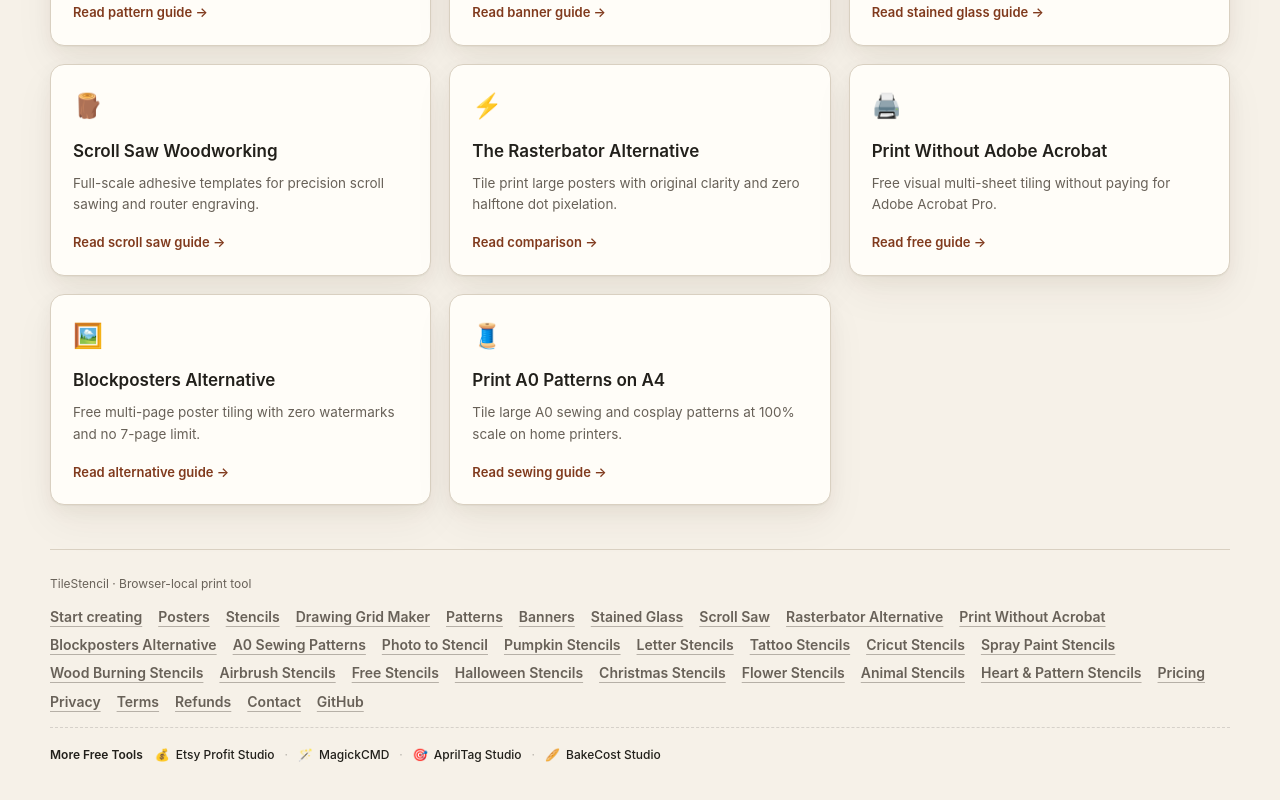
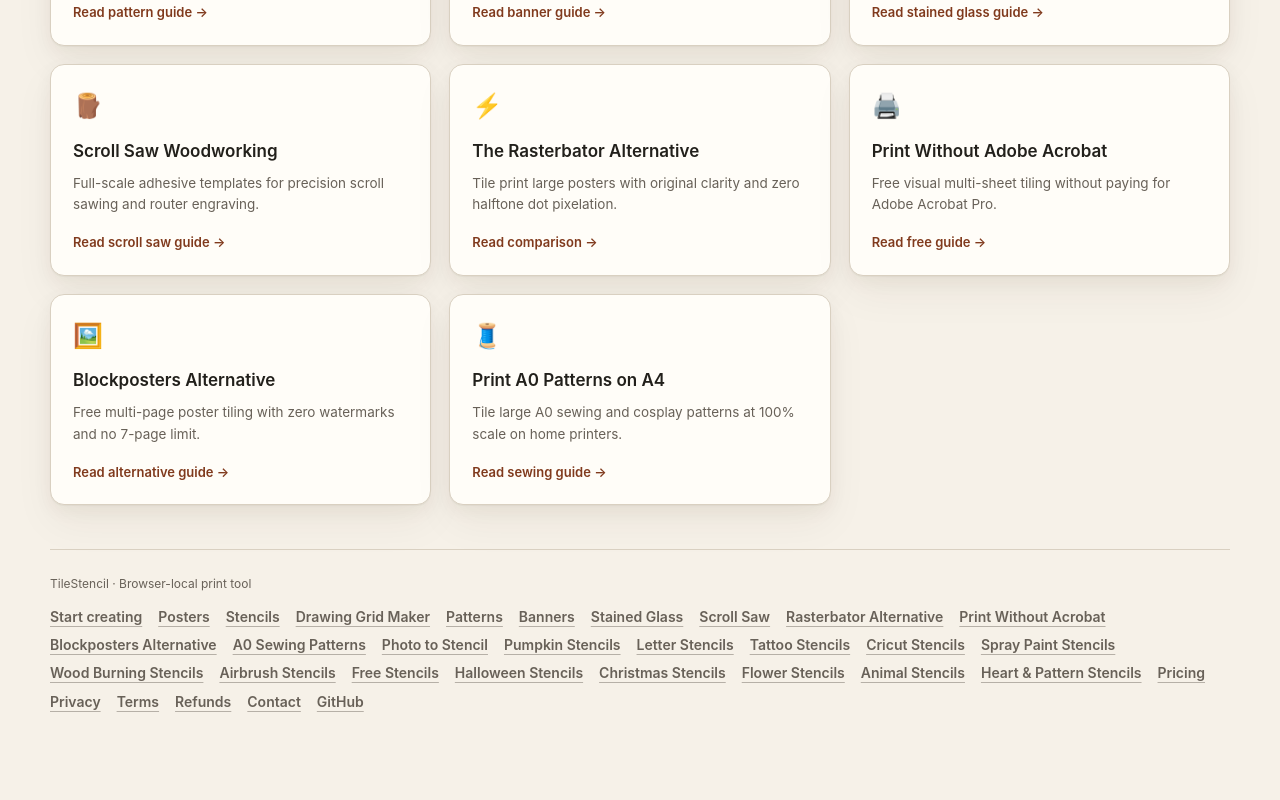
Before and after one commit to ismilewolf-eng/tilestencil, a Next.js app: page / in a window 1280 px wide. Shown: the part 3314-4114 px from the top of the page. After the commit the page ends 4059 px from the top, so only its background shows below. Built offline with nearby package versions, Linux system fonts and the light colour scheme; no server answers.

Commit message:
Drop the More Free Tools footer row: the skillary.ai tools leave with the domain sale and MagickCMD is no longer maintained

```diff
--- a/app/globals.css
+++ b/app/globals.css
@@ -1064,55 +1064,6 @@
   gap: 6px 16px;
 }
 
-.footer-tools {
-  display: flex;
-  align-items: center;
-  flex-wrap: wrap;
-  gap: 8px 12px;
-  padding-top: 12px;
-  border-top: 1px dashed color-mix(in srgb, var(--ink) 15%, transparent);
-  color: var(--muted);
-  font-size: 12px;
-}
-
-.footer-tools-label {
-  color: var(--ink);
-  font-weight: 600;
-}
-
-.footer-tools ul {
-  display: flex;
-  align-items: center;
-  flex-wrap: wrap;
-  gap: 8px 10px;
-  margin: 0;
-  padding: 0;
-  list-style: none;
-}
-
-/* Hairline separators between tools, drawn per item so they survive wrapping. */
-.footer-tools li + li::before {
-  margin-right: 10px;
-  color: color-mix(in srgb, var(--ink) 30%, transparent);
-  content: "·";
-}
-
-.footer-tools li {
-  display: inline-flex;
-  align-items: center;
-}
-
-.footer-tools a {
-  display: inline-flex;
-  align-items: center;
-  gap: 6px;
-  min-height: 28px;
-  color: var(--ink);
-  font-weight: 500;
-  text-decoration: none;
-  transition: color 160ms var(--ease-out);
-}
-
 .legal-shell {
   display: flex;
   min-height: 100dvh;
@@ -1502,12 +1453,6 @@
   .back-link:hover,
   .guide-callout a:hover {
     color: var(--accent-dark);
-  }
-
-  .footer-tools a:hover {
-    color: var(--accent);
-    text-decoration: underline;
-    text-underline-offset: 3px;
   }
 
   .topbar nav .language-switch:hover,
--- a/components/SiteFooter.tsx
+++ b/components/SiteFooter.tsx
@@ -26,33 +26,6 @@
     </div>
   );
 }
-
-const moreTools = [
-  {
-    href: "https://fee.skillary.ai",
-    glyph: "💰",
-    name: "Etsy Profit Studio",
-    title: { zh: "Etsy 卖家利润与定价计算器", en: "Etsy Fee & Margin Calculator for Sellers" },
-  },
-  {
-    href: "https://magickcmd.com",
-    glyph: "🪄",
-    name: "MagickCMD",
-    title: { zh: "ImageMagick 图像处理指令生成器", en: "ImageMagick Command Builder" },
-  },
-  {
-    href: "https://apriltag.skillary.ai",
-    glyph: "🎯",
-    name: "AprilTag Studio",
-    title: { zh: "机器人与视觉标定板生成", en: "AprilTag Calibration Studio" },
-  },
-  {
-    href: "https://bake.skillary.ai",
-    glyph: "🥖",
-    name: "BakeCost Studio",
-    title: { zh: "烘焙配方成本核算与定价工具", en: "Bakery Recipe Costing & Food Pricing" },
-  },
-];
 
 export function SiteFooter({ locale }: SiteFooterProps) {
   return (
@@ -94,24 +67,6 @@
           <a href="https://github.com/ismilewolf-eng/tilestencil" target="_blank" rel="noopener noreferrer">GitHub</a>
         </div>}
       </div>
-      <div className="footer-tools">
-        <span className="footer-tools-label">{text(locale, "更多免费工具", "More Free Tools")}</span>
-        <ul>
-          {moreTools.map((tool) => (
-            <li key={tool.href}>
-              <a
-                href={tool.href}
-                target="_blank"
-                rel="noopener noreferrer"
-                title={text(locale, tool.title.zh, tool.title.en)}
-              >
-                <span aria-hidden="true">{tool.glyph}</span>
-                {tool.name}
-              </a>
-            </li>
-          ))}
-        </ul>
-      </div>
     </footer>
   );
 }
--- a/lib/i18n/es.ts
+++ b/lib/i18n/es.ts
@@ -10,8 +10,6 @@
   "Airbrush Stencil Maker": "Creador de stencils para aerógrafo",
   "Airbrush Stencils": "Stencils para aerógrafo",
   "Animal Stencils": "Stencils de animales",
-  "AprilTag Calibration Studio": "AprilTag Calibration Studio",
-  "Bakery Recipe Costing & Food Pricing": "Costeo de recetas de panadería y precios de alimentos",
   "Banner letters": "Letras para banners",
   "Banners": "Banners",
   "Black-and-white template": "Plantilla en blanco y negro",
@@ -39,7 +37,6 @@
   "Dogs, cats, wolves, horses, unicorns, dinosaurs and more. Free PDF downloads.": "Perros, gatos, lobos, caballos, unicornios, dinosaurios y más. Descargas gratis en PDF.",
   "Enlarge stencils": "Agrandar stencils",
   "Enter a valid size to see the tiling layout here.": "Ingresa un tamaño válido para ver aquí la división en hojas.",
-  "Etsy Fee & Margin Calculator for Sellers": "Calculadora de comisiones y márgenes de Etsy para vendedores",
   "Event Signs & Large Banners": "Letreros para eventos y banners grandes",
   "Example: photo to stencil": "Ejemplo: de foto a stencil",
   "Export SVG for Cricut / laser cutters": "Exportar SVG para Cricut / cortadoras láser",
@@ -70,7 +67,6 @@
   "High contrast for tracing and cutting": "Alto contraste para calcar y cortar",
   "I've paid, check now": "Ya pagué, verificar ahora",
   "IMAGE EFFECT": "EFECTO DE IMAGEN",
-  "ImageMagick Command Builder": "ImageMagick Command Builder",
   "Import a local JPG or PNG, set its final size, and tile it across A4, A3, or US Letter. Your image stays in this browser.": "Importa un archivo JPG o PNG de tu dispositivo, define su tamaño final y divídelo en hojas A4, A3 o Carta (US Letter). Tu imagen se queda en este navegador.",
   "Invert black and white": "Invertir blanco y negro",
   "Keep colour and detail": "Conserva el color y el detalle",
@@ -94,7 +90,6 @@
   "Make an airbrush stencil →": "Crea un stencil para aerógrafo →",
   "Make letter stencils →": "Hacer plantillas de letras →",
   "Measurement unit": "Unidad de medida",
-  "More Free Tools": "Más herramientas gratis",
   "Multi-Page Poster Printing": "Impresión de pósters en varias hojas",
   "No image? Try a sample:": "¿Sin imagen? Prueba un ejemplo:",
   "No new tab? Open checkout": "¿No se abrió una pestaña? Abrir el pago",
--- a/lib/i18n/pt.ts
+++ b/lib/i18n/pt.ts
@@ -10,8 +10,6 @@
   "Airbrush Stencil Maker": "Criador de estêncil para aerógrafo",
   "Airbrush Stencils": "Estênceis para aerógrafo",
   "Animal Stencils": "Estênceis de animais",
-  "AprilTag Calibration Studio": "AprilTag Calibration Studio",
-  "Bakery Recipe Costing & Food Pricing": "Custo de receitas e preços para padaria",
   "Banner letters": "Letras para faixas",
   "Banners": "Faixas",
   "Black-and-white template": "Molde preto e branco",
@@ -39,7 +37,6 @@
   "Dogs, cats, wolves, horses, unicorns, dinosaurs and more. Free PDF downloads.": "Cães, gatos, lobos, cavalos, unicórnios, dinossauros e muito mais. PDFs para baixar de graça.",
   "Enlarge stencils": "Ampliar estênceis",
   "Enter a valid size to see the tiling layout here.": "Digite um tamanho válido para ver aqui a divisão em folhas.",
-  "Etsy Fee & Margin Calculator for Sellers": "Calculadora de taxas e margem da Etsy para vendedores",
   "Event Signs & Large Banners": "Placas para eventos e faixas grandes",
   "Example: photo to stencil": "Exemplo: foto para estêncil",
   "Export SVG for Cricut / laser cutters": "Exportar SVG para Cricut / cortadoras a laser",
@@ -70,7 +67,6 @@
   "High contrast for tracing and cutting": "Alto contraste para decalque e corte",
   "I've paid, check now": "Já paguei, verificar agora",
   "IMAGE EFFECT": "EFEITO DA IMAGEM",
-  "ImageMagick Command Builder": "ImageMagick Command Builder",
   "Import a local JPG or PNG, set its final size, and tile it across A4, A3, or US Letter. Your image stays in this browser.": "Importe um JPG ou PNG do seu dispositivo, defina o tamanho final e divida em folhas A4, A3 ou Carta (US Letter). Sua imagem fica neste navegador.",
   "Invert black and white": "Inverter preto e branco",
   "Keep colour and detail": "Manter cor e detalhes",
@@ -94,7 +90,6 @@
   "Make an airbrush stencil →": "Criar estêncil para aerógrafo →",
   "Make letter stencils →": "Fazer moldes de letras →",
   "Measurement unit": "Unidade de medida",
-  "More Free Tools": "Mais ferramentas grátis",
   "Multi-Page Poster Printing": "Impressão de pôster em várias folhas",
   "No image? Try a sample:": "Sem imagem? Experimente um exemplo:",
   "No new tab? Open checkout": "Não abriu uma nova aba? Abrir pagamento",
```
Also changed, not shown: 1 other file (tests, documents, lock files or other folders).
